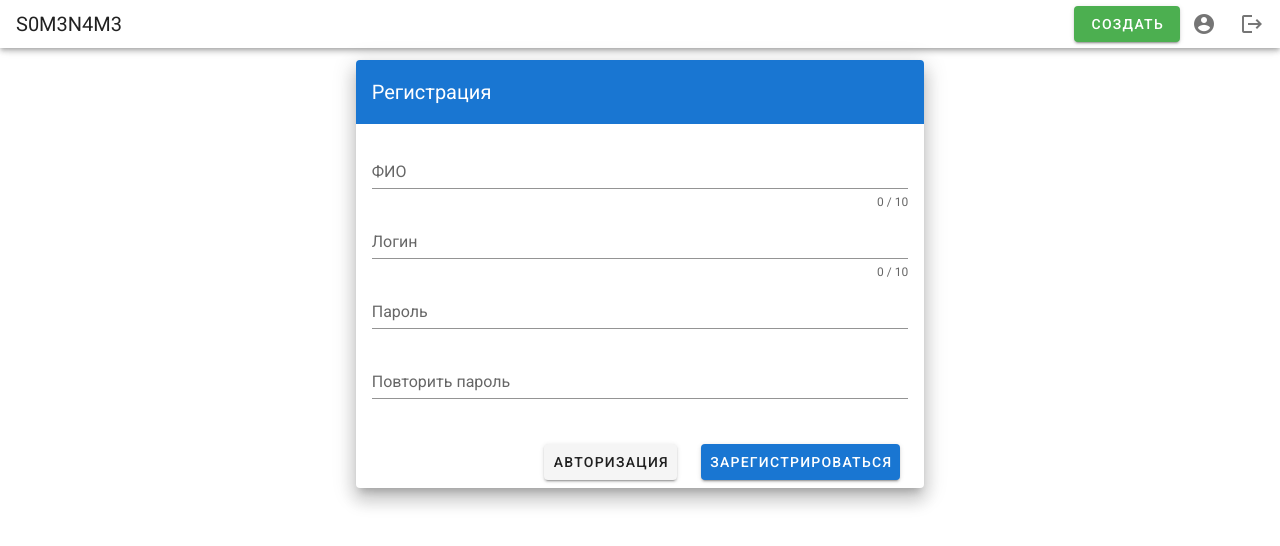
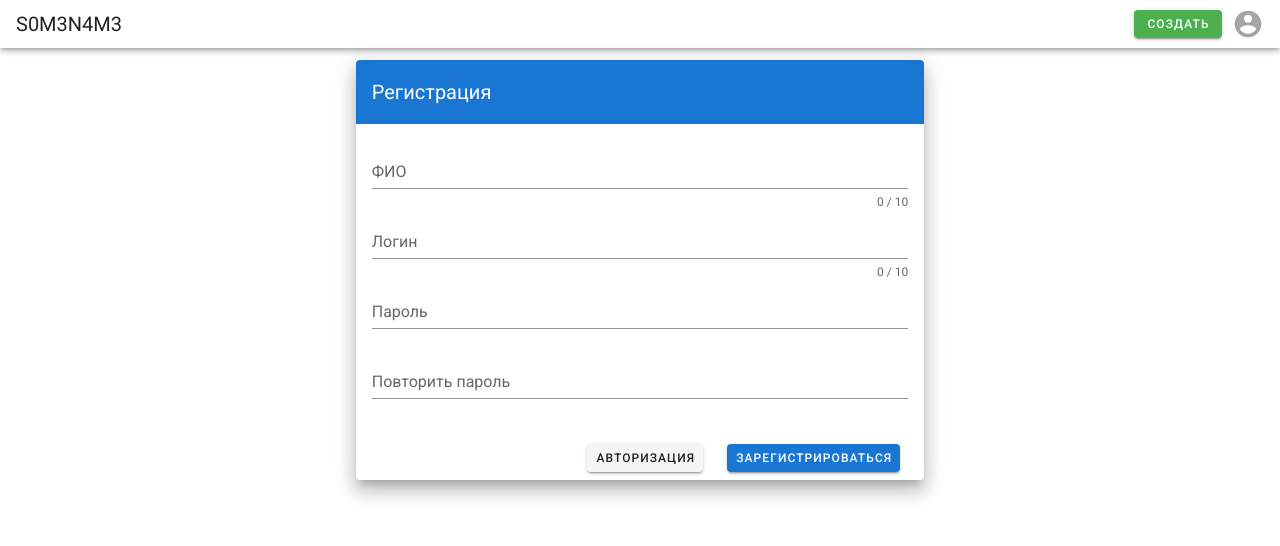
Before and after one commit to ildar04/dbfFrontend, a Vue app: page /#/registration in a window 1280 px wide. Shown: the top 546 px of the page. Built offline with nearby package versions, Linux system fonts and the light colour scheme; sample sign-in values are in the browser's storage.

Commit message:
1. Убрал ошибки сборки 2. Вынес в дропдаун просмотр пользователя и выход из профиля 3. Страница просмотра, ждем с бэка апи

```diff
--- a/src/components/ActivityItem.vue
+++ b/src/components/ActivityItem.vue
@@ -1,16 +1,14 @@
 <template>
     <div class="activity-item">
         <v-card class="activity-card">
-            <div class="rating-element" v-bind:class="{ opened: opened }">
-                <div class="rating">
-                    <v-icon small class="icon increase" v-on:click="onIncrease">mdi-arrow-up-bold</v-icon>
-                    <span>{{item.mark}}</span>
-                    <v-icon small class="icon decrease" v-on:click="onDecrease">mdi-arrow-down-bold</v-icon>
-                </div>
-            </div>
             <div class="activity-card-content">
                 <v-expansion-panel class="activity-item-panel">
                     <v-expansion-panel-header v-on:click="handleClick">
+                        <div class="rating">
+                            <v-icon class="icon increase prevent" @click.native.stop="onIncrease">mdi-arrow-up-bold</v-icon>
+                            <span class="mark-count">{{item.mark}}</span>
+                            <v-icon class="icon decrease prevent" @click.native.stop="onDecrease">mdi-arrow-down-bold</v-icon>
+                        </div>
                         <ActivityItemHeader :title="item.title"/>
                     </v-expansion-panel-header>
 
@@ -100,6 +98,10 @@ export default {
 
 <style scoped>
 
+.mark-count {
+    padding: 5px 0;
+}
+
 .actions-right {
     display: flex;
     align-items: center;
@@ -150,6 +152,7 @@ export default {
     transition: background-color 1s;
     min-height: 58px;
     border-bottom: 1px solid transparent;
+    padding: 10px 24px 16px 8px;
 }
 
 .rating-element {
@@ -169,15 +172,17 @@ export default {
     flex-direction: column;
     justify-content: space-between;
     align-items: center;
+    flex: 0;
 }
 
 .rating span {
     font-size: 14px;
 }
 
-.icon {
+.rating .icon {
     cursor: pointer;
     opacity: 0.65;
+    font-size: 24px;
 }
 
 .icon:hover {
--- a/src/components/Navbar.vue
+++ b/src/components/Navbar.vue
@@ -8,11 +8,13 @@
 
       <div class="flex-grow-1"></div>
       <template v-if="$vuetify.breakpoint.smAndUp">
-      <v-menu offset-y  v-if="authentificated">
+      <v-menu offset-y v-if="authentificated">
           <template v-slot:activator="{ on }">
               <v-btn
                       color="success"
+                      class="create-button"
                       dark
+                      small
                       v-on="on"
               >
                   Создать
@@ -29,13 +31,20 @@
           </v-list>
       </v-menu>
 
-        <v-btn icon v-if="authentificated">
-          <v-icon v-on:click="handleGoToProfile">mdi-account-circle</v-icon>
-        </v-btn>
+    <v-menu offset-y v-if="authentificated">
+          <template v-slot:activator="{ on }">
+              <v-icon v-on="on" class="user-button">mdi-account-circle</v-icon>
+          </template>
+          <v-list>
+              <v-list-item @click="handleGoToProfile" >
+                  <v-list-item-title>Профиль</v-list-item-title>
+              </v-list-item>
 
-        <v-btn icon v-if="authentificated">
-            <v-icon v-on:click="handleLogoutClick">mdi-logout</v-icon>
-        </v-btn>
+              <v-list-item @click="handleLogoutClick" >
+                  <v-list-item-title>Выйти</v-list-item-title>
+              </v-list-item>
+          </v-list>
+      </v-menu>
       </template>
     </v-app-bar>
   </div>
@@ -78,8 +87,33 @@ export default {
 
 <style scoped>
 
+.create-button {
+    margin-right: 10px;
+}
+
+div .user-button {
+    opacity: 0.65;
+    font-size: 32px;
+}
+
+div .user-button:hover {
+    opacity: 1;
+}
+
 .title-pointer {
     cursor: pointer;
 }
 
 </style>
+
+<style>
+
+i.icon {
+    opacity: 0.65;
+}
+
+i.icon:hover {
+    opacity: 1;
+}
+
+</style>
--- a/src/store/modules/activities.js
+++ b/src/store/modules/activities.js
@@ -50,8 +50,9 @@ export default {
         },
         create({commit}, data) {
             API.post("api/activity", data).then(res => {
-              return true;
+              return res;
             });
+            return commit;
         },
         GetActivityDetails({commit}, payload) {
             API.get(`api/activity/${payload}`).then(res => {
--- a/src/store/modules/auth.js
+++ b/src/store/modules/auth.js
@@ -27,8 +27,6 @@ export default {
       state.uid = uid;
     },
     initialiseStore(state) {
-        console.log("initialiseStore");
-
       if(localStorage.getItem('uid')) {
         state.uid =  localStorage.getItem('uid');
       }
--- a/src/store/modules/users.js
+++ b/src/store/modules/users.js
@@ -32,9 +32,6 @@ export default {
     actions: {
         getUsers({commit}) {
             API.get("api/users").then(res => {
-
-                console.log(res)
-
                 let data = res.data;
                 if (data) {
                     commit('setList', data);
--- a/src/views/Login.vue
+++ b/src/views/Login.vue
@@ -39,8 +39,8 @@
             </v-card-text>
             <v-card-actions>
             <div class="flex-grow-1"></div>
-            <v-btn color="" class="mr-4" @click="switchToRegister">Регистрация</v-btn>
-            <v-btn color="primary" class="mr-4" @click="submit">Войти</v-btn>
+            <v-btn color="" class="mr-4" small @click="switchToRegister">Регистрация</v-btn>
+            <v-btn color="primary" small class="mr-4" @click="submit">Войти</v-btn>
             </v-card-actions>
         </v-card>
         </v-col>
--- a/src/views/Registration.vue
+++ b/src/views/Registration.vue
@@ -53,8 +53,8 @@
             </v-card-text>
             <v-card-actions>
             <div class="flex-grow-1"></div>
-            <v-btn color="" class="mr-4" @click="switchToAuth">Авторизация</v-btn>
-            <v-btn color="primary" class="mr-4" @click="submit">Зарегистрироваться</v-btn>
+            <v-btn color="" small class="mr-4" @click="switchToAuth">Авторизация</v-btn>
+            <v-btn color="primary" small class="mr-4" @click="submit">Зарегистрироваться</v-btn>
             </v-card-actions>
         </v-card>
         </v-col>
--- a/src/views/User.vue
+++ b/src/views/User.vue
@@ -63,7 +63,6 @@
     export default {
         name: "loginPage",
         mounted(){
-            console.log(this.$route.params);
             this.$store.dispatch('users/getUserById', this.$route.params.uid)
         },
         data(){
```
